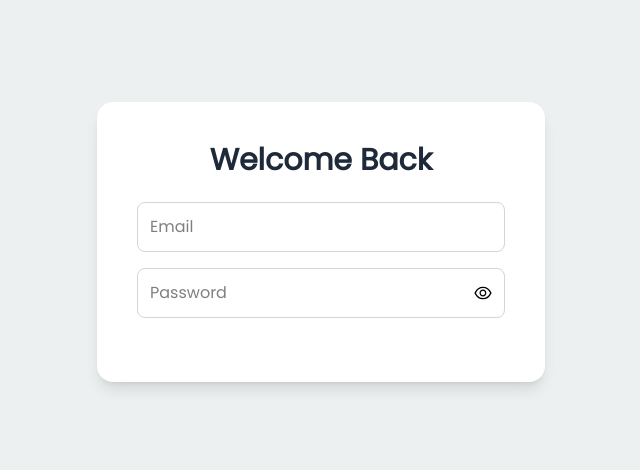
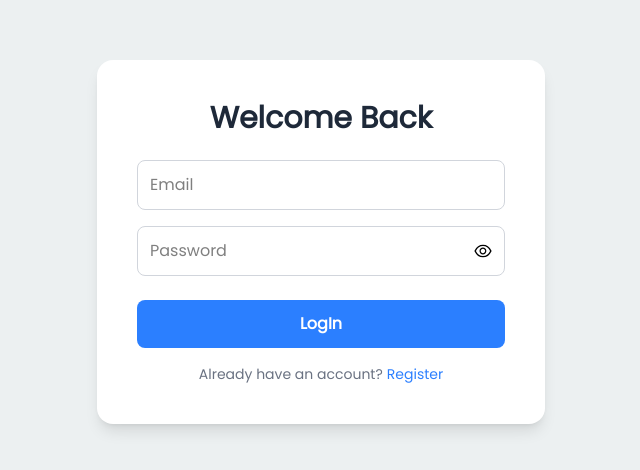
Before and after one commit to Kiruthicksan/TombShelf, a React (Vite) app in the folder frontend/: page /login in a window 1280 px wide. Shown: the part 158-628 px from the top of the page, without its empty margins (319-959 px from the left). Built offline with nearby package versions, Linux system fonts and the light colour scheme.

Commit message:
Implemented Login Page

```diff
--- a/frontend/index.html
+++ b/frontend/index.html
@@ -2,7 +2,7 @@
 <html lang="en">
   <head>
     <meta charset="UTF-8" />
-    <link rel="icon" type="image/svg+xml" href="/vite.svg" />
+    <link rel="icon" type="image/svg+xml" href="./src/assets/TomeshelfLogo 1.png" />
     <meta name="viewport" content="width=device-width, initial-scale=1.0" />
     <title>TomeShelf</title>
   </head>
--- a/frontend/package.json
+++ b/frontend/package.json
@@ -18,6 +18,7 @@
     "react-dom": "^19.1.1",
     "react-icons": "^5.5.0",
     "react-router-dom": "^7.9.1",
+    "react-toastify": "^11.0.5",
     "tailwindcss": "^4.1.13",
     "zustand": "^5.0.8"
   },
--- a/frontend/src/pages/LoginPage.jsx
+++ b/frontend/src/pages/LoginPage.jsx
@@ -7,13 +7,13 @@ const LoginPage = () => {
   const [email, setEmail] = useState("");
   const [password, setPassword] = useState("");
   const [errorMessage, setErrorMessage] = useState("");
-  const [isLoading, setIsLoading] = useState("");
-  const [showPassword, setShowPassword] = useState("");
+  const [isLoading, setIsLoading] = useState(false);
+  const [showPassword, setShowPassword] = useState(false);
 
   const login = useAuthStore((state) => state.login);
   const navigate = useNavigate();
 
-  const handleValidaton = () => {
+  const handleValidation = () => {
     if (!email.trim()) {
       setErrorMessage("Email is Required");
       return false;
@@ -29,13 +29,13 @@ const LoginPage = () => {
 
   const handleSubmit = async (e) => {
     e.preventDefault();
-    if (!handleValidaton()) return;
+    if (!handleValidation()) return;
     setIsLoading(true);
     try {
       await login(email, password);
       navigate("/");
     } catch (error) {
-      setErrorMessage(errorMessage || "Something Went Wrong");
+      setErrorMessage(error.message|| "Something Went Wrong");
     } finally {
       setIsLoading(false);
     }
@@ -83,6 +83,23 @@ const LoginPage = () => {
             )}
           </span>
         </div>
+
+        <button
+          type="submit"
+          disabled={isLoading}
+          className={`w-full py-3 rounded-lg font-semibold text-white transition ${
+            isLoading
+              ? "bg-blue-300 cursor-not-allowed"
+              : "bg-blue-500 hover:bg-blue-600"
+          }`}
+        >
+          {isLoading ? "Logging In" : "LogIn"}
+        </button>
+
+        <p className="text-sm text-gray-500 mt-4 text-center">
+            Already have an account?
+            <span className="text-blue-500 cursor-pointer hover:underline pl-1" onClick={() => navigate("/register")}>Register</span>
+        </p>
       </form>
     </div>
   );
--- a/frontend/src/pages/Register.jsx
+++ b/frontend/src/pages/Register.jsx
@@ -122,7 +122,7 @@ const Register = () => {
 
         <p className="text-sm text-gray-500 mt-4 text-center">
           Already have an account?{" "}
-          <span className="text-blue-500 cursor-pointer hover:underline" onClick={() => navigate("/login")}>
+          <span className="text-blue-500 cursor-pointer hover:underline pl-1" onClick={() => navigate("/login")}>
             Login
           </span>
         </p>
```
Also changed, not shown: frontend/src/components/toast.jsx (added), 1 other file (tests, documents, lock files or other folders).
